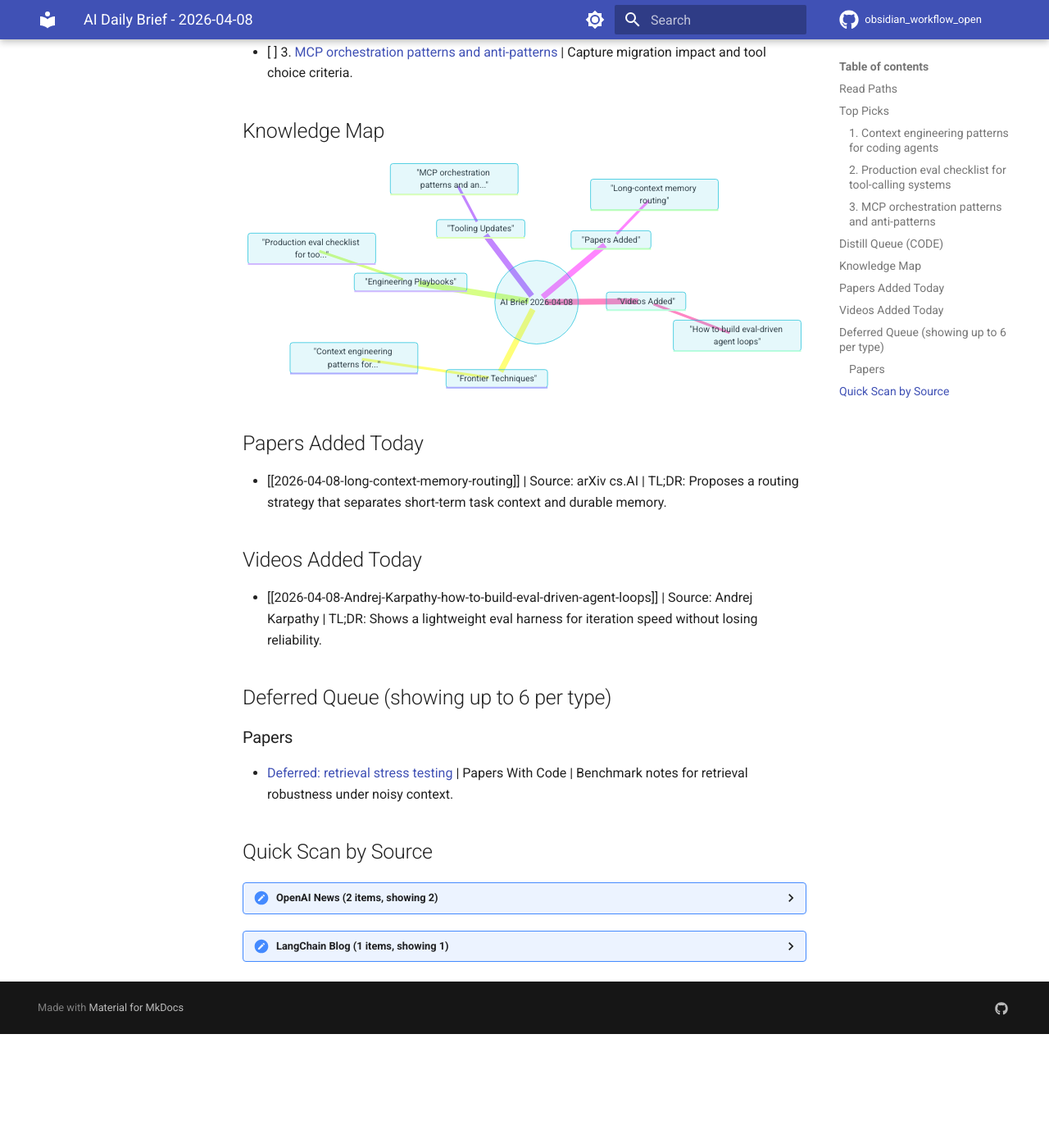
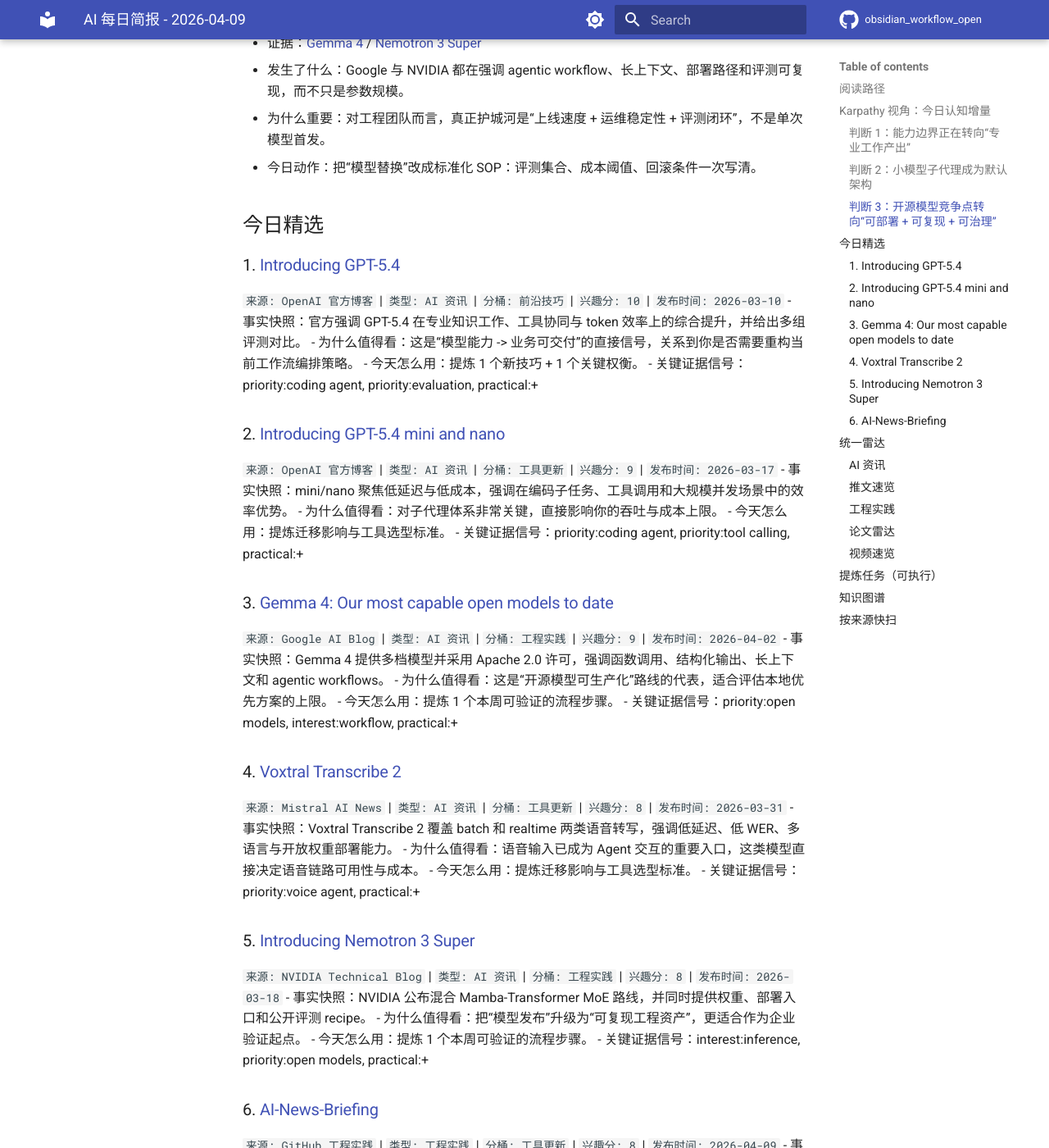
Before and after one commit to haoran3160-afk/pkm_obsidian_workflow, an MkDocs documentation site: the page built from docs/sample_outputs/ai-daily-brief-sample.md, in a window 1280 px wide and 1400 px high, scrolled down 1247 px. Shown: the whole window at 82% size. Built offline with MkDocs 1.6.1 and Material for MkDocs 9.7.7, drawn with Linux system fonts in a browser that asks for light colours; comment, search, counter and statistics services are not loaded; before the commit the page ends 2508 px from its top, so only the background shows below that; some of the changed text lies outside the part shown.

Commit message:
feat: configurable Karpathy cognitive lenses for AI Daily

````diff
--- a/docs/sample_outputs/ai-daily-brief-sample.md
+++ b/docs/sample_outputs/ai-daily-brief-sample.md
@@ -1,98 +1,171 @@
 ---
-title: "AI Daily Brief - 2026-04-08"
-date: 2026-04-08
-tags: ["AI-News", "Daily", "Brief"]
+title: "AI 每日简报 - 2026-04-09"
+date: 2026-04-09
+tags: ["AI资讯", "日报", "简报"]
 type: daily-digest
 status: unreviewed
-top_picks: 3
-created: 2026-04-08T15:09:29
+top_picks: 6
+created: 2026-04-09T11:05:00
 ---
 
-# AI Daily Brief - 2026-04-08
+# AI 每日简报 - 2026-04-09
 
-> [!summary] Fast Lane (60s)
-> - Top picks: **3**
-> - Sources scanned: **2**
-> - Notes written: Papers **1**, Videos **1**
-> - Suggested order: TL;DR -> Top Picks -> Distill Queue
+> [!summary] 60 秒快读
+> - 今日精选：**6** 条
+> - 扫描来源：**9** 个
+> - 覆盖类型：推文 **1**、工程实践 **3**、论文 **1**、视频 **1**
+> - 输出形态：**单一核心 AI Daily**
+> - 建议阅读顺序：速读摘要 -> 今日精选 -> 统一雷达 -> 提炼任务
 
-## Read Paths
-- `60s skim`: TL;DR + first 3 Top Picks
-- `10m standard`: + Distill Queue + Added Today
-- `30m deep`: + Mindmap + Quick Scan by Source
+## 阅读路径
+- `60 秒`：速读摘要 + 前 3 条今日精选
+- `10 分钟`：+ 统一雷达 + 提炼任务
+- `30 分钟`：+ 知识图谱 + 按来源快扫
 
-## Top Picks
+> [!info] 单日报模式
+> 本次仅写入一份核心日报，不再额外生成论文/视频独立笔记。
 
-### 1. [Context engineering patterns for coding agents](https://example.com/context-engineering)
-`source: OpenAI News` | `bucket: Frontier Techniques` | `score: 10`
-- Why it matters: Actionable for building or hardening coding-agent workflows.
-- Summary: A practical breakdown of context windows, memory handoff, and eval gates in agent pipelines.
-- Signals: priority:context engineering, priority:coding agent, practical:+
-- Capture prompt: Capture 1 new technique and 1 tradeoff.
+## Karpathy 视角：今日认知增量
 
-### 2. [Production eval checklist for tool-calling systems](https://example.com/eval-checklist)
-`source: OpenAI News` | `bucket: Engineering Playbooks` | `score: 9`
-- Why it matters: Useful for setting up evaluation loops and quality gates.
-- Summary: Covers regression metrics, failure buckets, and release criteria for tool-use agents.
-- Signals: priority:evaluation, priority:tool calling, practical:+
-- Capture prompt: Capture 1 workflow step you can test this week.
+> [!tip] 认知评估框架
+> - 能力边界是否实质前移（不仅是榜单数字）？
+> - 架构范式是否变化（例如主模型+子代理）？
+> - 成本-延迟-质量前沿是否改写？
+> - 评测与治理是否可复现、可审计？
+> - 能否沉淀为长期杠杆（SOP/模板/基线）？
 
-### 3. [MCP orchestration patterns and anti-patterns](https://example.com/mcp-patterns)
-`source: LangChain Blog` | `bucket: Tooling Updates` | `score: 8`
-- Why it matters: Contains practical implementation detail you can apply quickly.
-- Summary: Explains connector isolation, retries, timeout budget, and observability tradeoffs.
-- Signals: interest:workflow, practical:+
-- Capture prompt: Capture migration impact and tool choice criteria.
+### 判断 1：能力边界正在转向“专业工作产出”
+- 证据：[Introducing GPT-5.4](https://openai.com/index/introducing-gpt-5-4/)（OpenAI 官方）
+- 发生了什么：GPT-5.4 把重点从“会答题”推进到“能交付工作结果”，在 GDPval 与 OSWorld-Verified 这类更贴近真实任务的评测上继续上探。
+- 为什么重要：这意味着模型选择要从“单一 benchmark 排名”升级到“任务闭环能力 + 工具协同能力 + 成本效率”三维评估。
+- 今日动作：把你当前最核心的 1 个知识工作流改成可评测脚本，建立 A/B 对照基线。
 
-## Distill Queue (CODE)
+### 判断 2：小模型子代理成为默认架构
+- 证据：[Introducing GPT-5.4 mini and nano](https://openai.com/index/introducing-gpt-5-4-mini-and-nano/)（OpenAI 官方）
+- 发生了什么：官方明确强调 mini/nano 在高吞吐、低延迟、低成本子任务中的定位，并支持大上下文与工具调用。
+- 为什么重要：系统架构应从“单模型全包”转向“主模型规划 + 子模型并行执行”，把预算花在真正需要高推理强度的节点上。
+- 今日动作：把你的日报生产链路拆成“主代理 + 2 类子代理”，分别负责检索和结构化抽取。
 
-- [ ] 1. [Context engineering patterns for coding agents](https://example.com/context-engineering) | Capture 1 new technique and 1 tradeoff.
-- [ ] 2. [Production eval checklist for tool-calling systems](https://example.com/eval-checklist) | Capture 1 workflow step you can test this week.
-- [ ] 3. [MCP orchestration patterns and anti-patterns](https://example.com/mcp-patterns) | Capture migration impact and tool choice criteria.
+### 判断 3：开源模型竞争点转向“可部署 + 可复现 + 可治理”
+- 证据：[Gemma 4](https://blog.google/innovation-and-ai/technology/developers-tools/gemma-4/) / [Nemotron 3 Super](https://developer.nvidia.com/blog/introducing-nemotron-3-super-an-open-hybrid-mamba-transformer-moe-for-agentic-reasoning/)
+- 发生了什么：Google 与 NVIDIA 都在强调 agentic workflow、长上下文、部署路径和评测可复现，而不只是参数规模。
+- 为什么重要：对工程团队而言，真正护城河是“上线速度 + 运维稳定性 + 评测闭环”，不是单次模型首发。
+- 今日动作：把“模型替换”改成标准化 SOP：评测集合、成本阈值、回滚条件一次写清。
 
-## Knowledge Map
+## 今日精选
+
+### 1. [Introducing GPT-5.4](https://openai.com/index/introducing-gpt-5-4/)
+`来源: OpenAI 官方博客` | `类型: AI 资讯` | `分桶: 前沿技巧` | `兴趣分: 10` | `发布时间: 2026-03-10`
+- 事实快照：官方强调 GPT-5.4 在专业知识工作、工具协同与 token 效率上的综合提升，并给出多组评测对比。
+- 为什么值得看：这是“模型能力 -> 业务可交付”的直接信号，关系到你是否需要重构当前工作流编排策略。
+- 今天怎么用：提炼 1 个新技巧 + 1 个关键权衡。
+- 关键证据信号：priority:coding agent, priority:evaluation, practical:+
+
+### 2. [Introducing GPT-5.4 mini and nano](https://openai.com/index/introducing-gpt-5-4-mini-and-nano/)
+`来源: OpenAI 官方博客` | `类型: AI 资讯` | `分桶: 工具更新` | `兴趣分: 9` | `发布时间: 2026-03-17`
+- 事实快照：mini/nano 聚焦低延迟与低成本，强调在编码子任务、工具调用和大规模并发场景中的效率优势。
+- 为什么值得看：对子代理体系非常关键，直接影响你的吞吐与成本上限。
+- 今天怎么用：提炼迁移影响与工具选型标准。
+- 关键证据信号：priority:coding agent, priority:tool calling, practical:+
+
+### 3. [Gemma 4: Our most capable open models to date](https://blog.google/innovation-and-ai/technology/developers-tools/gemma-4/)
+`来源: Google AI Blog` | `类型: AI 资讯` | `分桶: 工程实践` | `兴趣分: 9` | `发布时间: 2026-04-02`
+- 事实快照：Gemma 4 提供多档模型并采用 Apache 2.0 许可，强调函数调用、结构化输出、长上下文和 agentic workflows。
+- 为什么值得看：这是“开源模型可生产化”路线的代表，适合评估本地优先方案的上限。
+- 今天怎么用：提炼 1 个本周可验证的流程步骤。
+- 关键证据信号：priority:open models, interest:workflow, practical:+
+
+### 4. [Voxtral Transcribe 2](https://mistral.ai/news/voxtral-transcribe-2)
+`来源: Mistral AI News` | `类型: AI 资讯` | `分桶: 工具更新` | `兴趣分: 8` | `发布时间: 2026-03-31`
+- 事实快照：Voxtral Transcribe 2 覆盖 batch 和 realtime 两类语音转写，强调低延迟、低 WER、多语言与开放权重部署能力。
+- 为什么值得看：语音输入已成为 Agent 交互的重要入口，这类模型直接决定语音链路可用性与成本。
+- 今天怎么用：提炼迁移影响与工具选型标准。
+- 关键证据信号：priority:voice agent, practical:+
+
+### 5. [Introducing Nemotron 3 Super](https://developer.nvidia.com/blog/introducing-nemotron-3-super-an-open-hybrid-mamba-transformer-moe-for-agentic-reasoning/)
+`来源: NVIDIA Technical Blog` | `类型: AI 资讯` | `分桶: 工程实践` | `兴趣分: 8` | `发布时间: 2026-03-18`
+- 事实快照：NVIDIA 公布混合 Mamba-Transformer MoE 路线，并同时提供权重、部署入口和公开评测 recipe。
+- 为什么值得看：把“模型发布”升级为“可复现工程资产”，更适合作为企业验证起点。
+- 今天怎么用：提炼 1 个本周可验证的流程步骤。
+- 关键证据信号：interest:inference, priority:open models, practical:+
+
+### 6. [AI-News-Briefing](https://github.com/hoangsonww/AI-News-Briefing)
+`来源: GitHub 工程实践` | `类型: 工程实践` | `分桶: 工具更新` | `兴趣分: 8` | `发布时间: 2026-04-09`
+- 事实快照：该项目把资讯研究拆成并行发现、深挖验证、综合写作、发布四阶段，并强调 citation 与日期完整性。
+- 为什么值得看：它把“新闻摘要”提升为“可审计情报流程”，适合直接借鉴到你的 PKM 生产线。
+- 今天怎么用：提炼迁移影响与工具选型标准。
+- 关键证据信号：priority:workflow, practical:+
+
+## 统一雷达
+
+### AI 资讯
+- [GPT-5.4](https://openai.com/index/introducing-gpt-5-4/) | 来源: OpenAI 官方博客 | 兴趣分: 10 | 专业工作能力与工具协同能力继续提升。
+- [GPT-5.4 mini/nano](https://openai.com/index/introducing-gpt-5-4-mini-and-nano/) | 来源: OpenAI 官方博客 | 兴趣分: 9 | 子代理场景的效率模型。
+- ...另有 3 条
+
+### 推文速览
+- [Codex App 个性化主题（社区快讯）](https://x.com/OpenAIDevs/status/2032222631538409728) | 来源: X / OpenAIDevs | 兴趣分: 6 | 社区信号，建议二次核验官方 changelog。
+
+### 工程实践
+- [AI-News-Briefing](https://github.com/hoangsonww/AI-News-Briefing) | 来源: GitHub | 兴趣分: 8 | 多代理并行研究 + 引用可追溯。
+- [ai-daily-skill](https://github.com/geekjourneyx/ai-daily-skill) | 来源: GitHub | 兴趣分: 7 | 标准化日报模板，适合自动生成与二次策展。
+- ...另有 1 条
+
+### 论文雷达
+- [Nemotron 3 Super Technical Report](https://research.nvidia.com/publication/2026-03_nemotron-3-super) | 来源: NVIDIA Research | 兴趣分: 7 | 可用于建立本地评测基线。
+
+### 视频速览
+- [NVIDIA Launches Nemotron 3 Super](https://www.youtube.com/watch?v=lmqxqf0cqX4) | 来源: YouTube | 兴趣分: 6 | 适合快速了解产品叙事，技术细节以官方文档为准。
+
+## 提炼任务（可执行）
+
+- [ ] 1. 为你当前的 `AI Daily` 流程建立 1 组评测集：准确性、可执行性、重复率。
+- [ ] 2. 把“主模型 + 子代理”拆分方案落到配置层，记录每一步成本和延迟。
+- [ ] 3. 选择 1 个开源模型方案（Gemma 4 或 Nemotron）做最小 PoC，对比闭源 API 方案。
+
+## 知识图谱
 
 ```mermaid
 mindmap
-  root(("AI Brief 2026-04-08"))
-    "Frontier Techniques"
-      "Context engineering patterns for..."
-    "Engineering Playbooks"
-      "Production eval checklist for too..."
-    "Tooling Updates"
-      "MCP orchestration patterns and an..."
-    "Papers Added"
-      "Long-context memory routing"
-    "Videos Added"
-      "How to build eval-driven agent loops"
+  root(("AI 简报 2026-04-09"))
+    "前沿技巧"
+      "GPT-5.4"
+    "工程实践"
+      "Gemma 4"
+      "Nemotron 3 Super"
+    "工具更新"
+      "GPT-5.4 mini/nano"
+      "Voxtral Transcribe 2"
+      "AI-News-Briefing"
+    "推文速览"
+      "Codex App 社区快讯"
+    "论文雷达"
+      "Nemotron 3 Super Technical Report"
+    "视频速览"
+      "Nemotron 3 Super 视频速览"
 ```
 
-## Papers Added Today
-
-- [[2026-04-08-long-context-memory-routing]] | Source: arXiv cs.AI | TL;DR: Proposes a routing strategy that separates short-term task context and durable memory.
-
-## Videos Added Today
-
-- [[2026-04-08-Andrej-Karpathy-how-to-build-eval-driven-agent-loops]] | Source: Andrej Karpathy | TL;DR: Shows a lightweight eval harness for iteration speed without losing reliability.
-
-## Deferred Queue (showing up to 6 per type)
-
-### Papers
-- [Deferred: retrieval stress testing](https://example.com/deferred-retrieval) | Papers With Code | Benchmark notes for retrieval robustness under noisy context.
-
-## Quick Scan by Source
+## 按来源快扫
 
 <details>
-<summary><strong>OpenAI News</strong> (2 items, showing 2)</summary>
+<summary><strong>OpenAI 官方博客</strong>（共 2 条，展示 2 条）</summary>
 
-- [Context engineering patterns for coding agents](https://example.com/context-engineering) (score 10; Frontier Techniques) - A practical breakdown of context windows, memory handoff, and eval gates in agent pipelines.
-- [Production eval checklist for tool-calling systems](https://example.com/eval-checklist) (score 9; Engineering Playbooks) - Covers regression metrics, failure buckets, and release criteria for tool-use agents.
+- [Introducing GPT-5.4](https://openai.com/index/introducing-gpt-5-4/) (兴趣分 10; 前沿技巧)
+- [Introducing GPT-5.4 mini and nano](https://openai.com/index/introducing-gpt-5-4-mini-and-nano/) (兴趣分 9; 工具更新)
 
 </details>
 
 <details>
-<summary><strong>LangChain Blog</strong> (1 items, showing 1)</summary>
+<summary><strong>Google AI Blog</strong>（共 1 条，展示 1 条）</summary>
 
-- [MCP orchestration patterns and anti-patterns](https://example.com/mcp-patterns) (score 8; Tooling Updates) - Explains connector isolation, retries, timeout budget, and observability tradeoffs.
+- [Gemma 4: Our most capable open models to date](https://blog.google/innovation-and-ai/technology/developers-tools/gemma-4/) (兴趣分 9; 工程实践)
 
 </details>
+
+<details>
+<summary><strong>NVIDIA Technical Blog / Research</strong>（共 2 条，展示 2 条）</summary>
+
+- [Introducing Nemotron 3 Super](https://developer.nvidia.com/blog/introducing-nemotron-3-super-an-open-hybrid-mamba-transformer-moe-for-agentic-reasoning/) (兴趣分 8; 工程实践)
+- [Nemotron 3 Super Technical Report](https://research.nvidia.com/publication/2026-03_nemotron-3-super) (兴趣分 7; 前沿技巧)
+
+</details>
--- a/main.py
+++ b/main.py
@@ -86,6 +86,8 @@
 DAILY_DIGEST_ACTION_ITEMS = CONFIG.daily_digest_action_items
 DAILY_DIGEST_MAX_DEFERRED_ITEMS = CONFIG.daily_digest_max_deferred_items
 DAILY_DIGEST_INCLUDE_MINDMAP = CONFIG.daily_digest_include_mindmap
+DAILY_DIGEST_INCLUDE_COGNITIVE_LENSES = CONFIG.daily_digest_include_cognitive_lenses
+DAILY_DIGEST_COGNITIVE_QUESTIONS = CONFIG.daily_digest_cognitive_questions
 WRITE_MODE = os.getenv("PKM_WRITE_MODE", CONFIG.write_mode)
 
 QUALITY_CONFIG = {
@@ -801,6 +803,8 @@
                 action_items=DAILY_DIGEST_ACTION_ITEMS,
                 max_deferred_items=DAILY_DIGEST_MAX_DEFERRED_ITEMS,
                 include_mindmap=DAILY_DIGEST_INCLUDE_MINDMAP,
+                include_cognitive_lenses=DAILY_DIGEST_INCLUDE_COGNITIVE_LENSES,
+                cognitive_questions=DAILY_DIGEST_COGNITIVE_QUESTIONS,
                 paper_written=paper_written_refs,
                 video_written=video_written_refs,
                 paper_queue=paper_queue_refs,
````
Also changed, not shown: README.md (+2 -0 lines), config_schema.py (+11 -0 lines), formatter.py (+124 -13 lines), pkm_config.json (+8 -0 lines), 1 other file.
